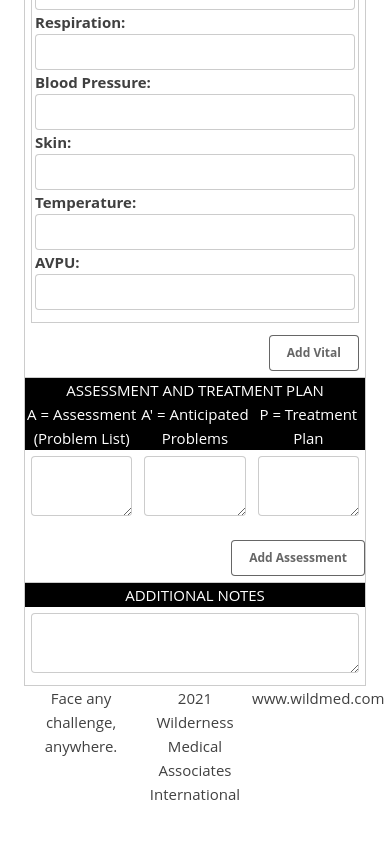
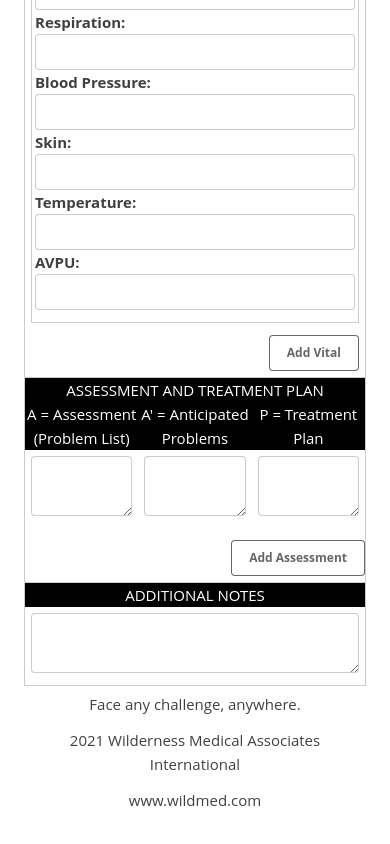
Before and after one commit to ingalls/wma-soap-notes, a Vue app: page / in a window 390 px wide. Shown: the part 1582-2426 px from the top of the page. Built offline with nearby package versions, Linux system fonts and the light colour scheme; a web font is replaced by a local one.

Commit message:
Add mobile footer

```diff
--- a/src/App.vue
+++ b/src/App.vue
@@ -157,9 +157,9 @@
                 <div class='col col--12 px6 py6'><textarea v-model='additionalnotes' class='textarea'/></div>
             </div>
             <div class='col col--12 grid pb6'>
-                <div class='col col--4 align-center'>Face any challenge, anywhere.</div>
-                <div class='col col--4 align-center'>2021 Wilderness Medical Associates International</div>
-                <div class='col col--4 align-center'><a href='https://www.wildmed.com'>www.wildmed.com</a></div>
+                <div class='col col--12 py6 col--4-ml align-center'>Face any challenge, anywhere.</div>
+                <div class='col col--12 py6 col--4-ml align-center'>2021 Wilderness Medical Associates International</div>
+                <div class='col col--12 py6 col--4-ml align-center'><a href='https://www.wildmed.com'>www.wildmed.com</a></div>
             </div>
         </div>
     </div>
```
Also changed, not shown: 5 other files (tests, documents, lock files or other folders).
